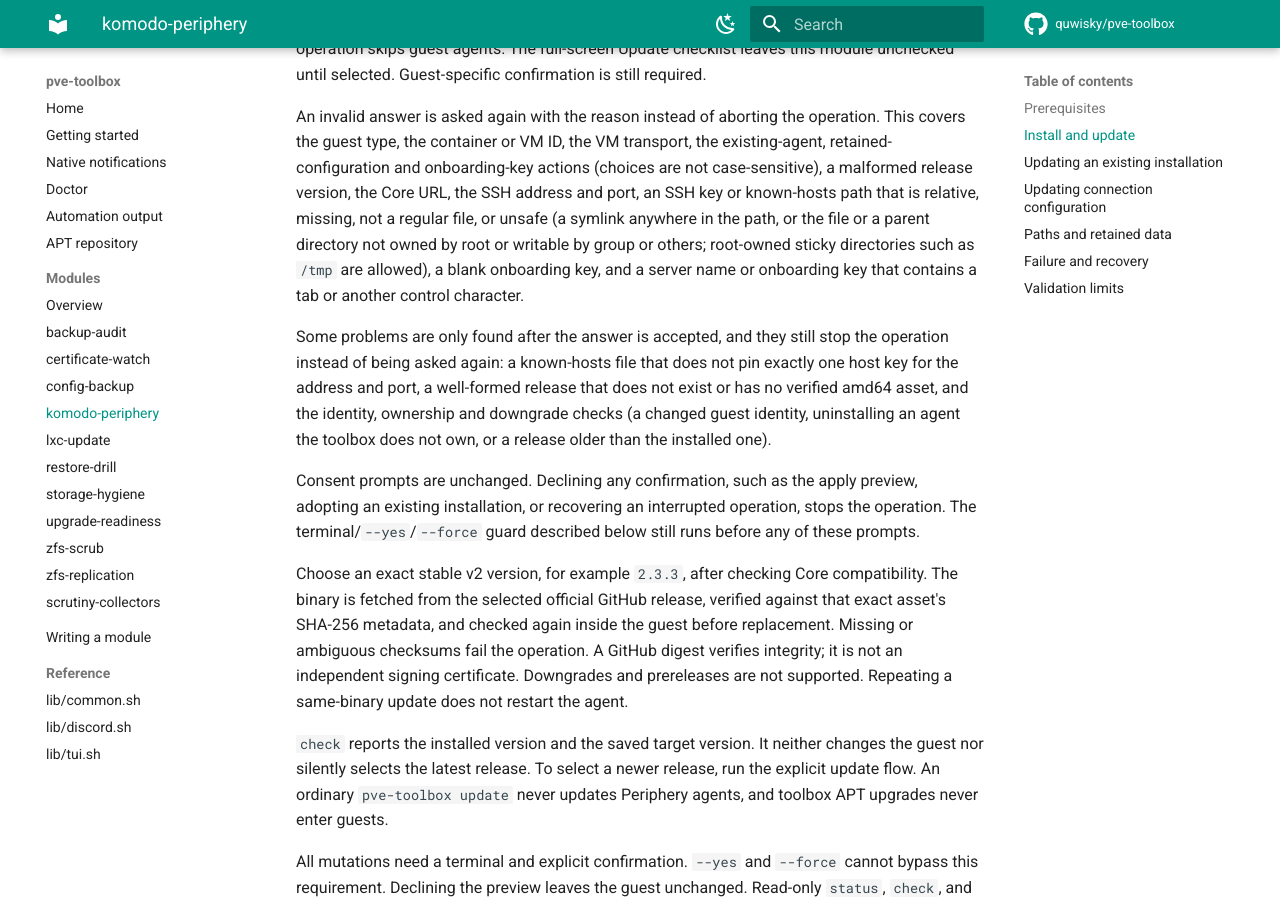
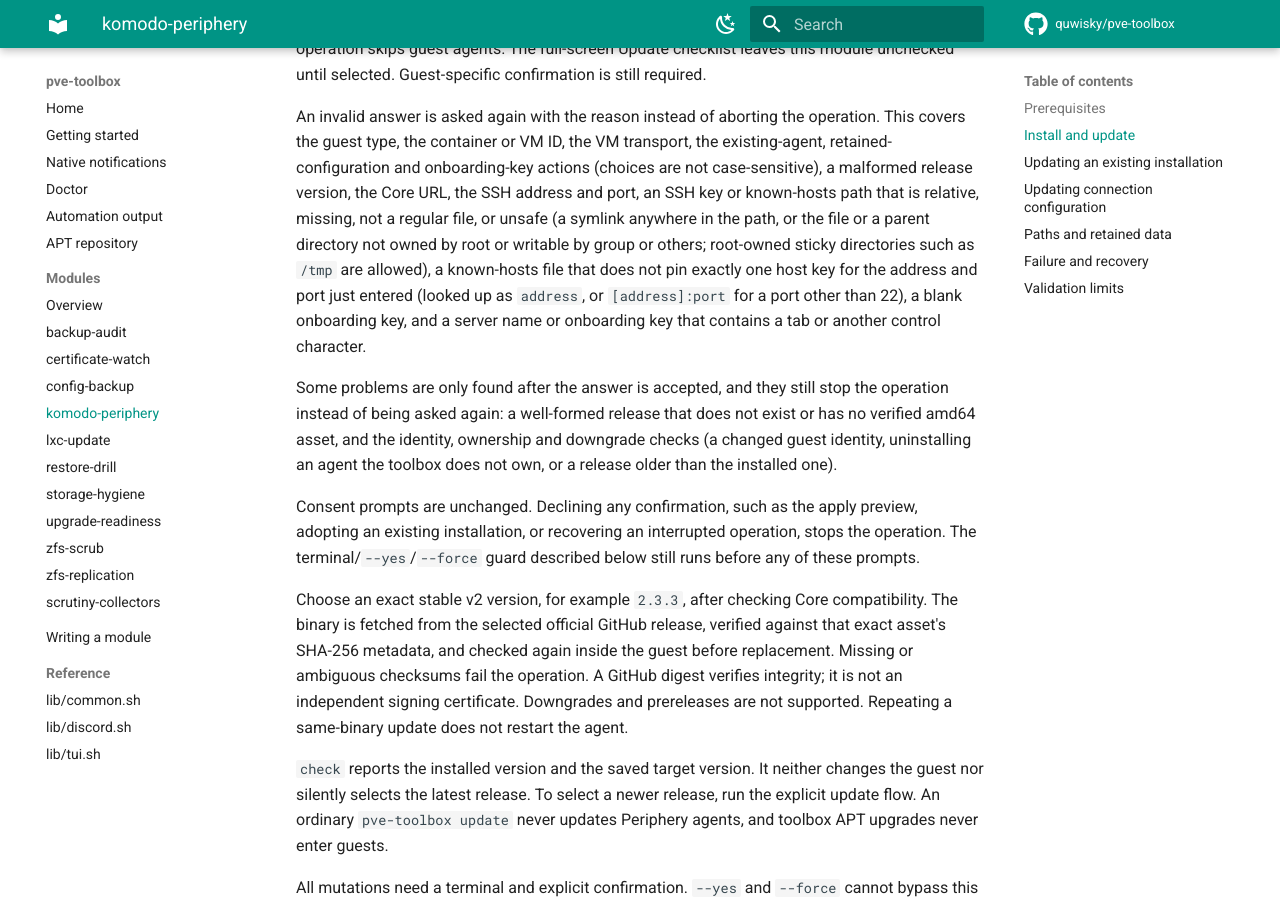
Before and after one commit to quwisky/pve-toolbox, an MkDocs documentation site: the page built from docs/modules/komodo-periphery.md, in a window 1280 px wide and 900 px high, scrolled down 1529 px. Built offline with MkDocs 1.6.1 and Material for MkDocs 9.7.7, drawn with Linux system fonts in a browser that asks for light colours; comment, search, counter and statistics services are not loaded.

Commit message:
fix(komodo-periphery): check the known-hosts pin at the prompt
A known-hosts file without exactly one pinned key for the SSH address and
port just entered is now asked again with the reason, instead of stopping
the VM flow after every question. The pin lookup moves to kp_ssh_pin_ok in
host.sh, used by both the prompt and kp_ssh_prepare, which still fails
closed when the shared helper is missing and records the same fingerprint.

```diff
--- a/docs/modules/komodo-periphery.md
+++ b/docs/modules/komodo-periphery.md
@@ -75,15 +75,16 @@ transport, the existing-agent, retained-configuration and onboarding-key actions
 the SSH address and port, an SSH key or known-hosts path that is relative,
 missing, not a regular file, or unsafe (a symlink anywhere in the path, or the
 file or a parent directory not owned by root or writable by group or others;
-root-owned sticky directories such as `/tmp` are allowed), a blank onboarding
-key, and a server name or onboarding key that contains a tab or another control
-character.
+root-owned sticky directories such as `/tmp` are allowed), a known-hosts file
+that does not pin exactly one host key for the address and port just entered
+(looked up as `address`, or `[address]:port` for a port other than 22), a blank
+onboarding key, and a server name or onboarding key that contains a tab or
+another control character.
 
 Some problems are only found after the answer is accepted, and they still stop
-the operation instead of being asked again: a known-hosts file that does not
-pin exactly one host key for the address and port, a well-formed release that
-does not exist or has no verified amd64 asset, and the identity, ownership and
-downgrade checks (a changed guest identity, uninstalling an agent the toolbox
+the operation instead of being asked again: a well-formed release that does not
+exist or has no verified amd64 asset, and the identity, ownership and downgrade
+checks (a changed guest identity, uninstalling an agent the toolbox
 does not own, or a release older than the installed one).
 
 Consent prompts are unchanged. Declining any confirmation, such as the apply
```
Also changed, not shown: 5 other files.
